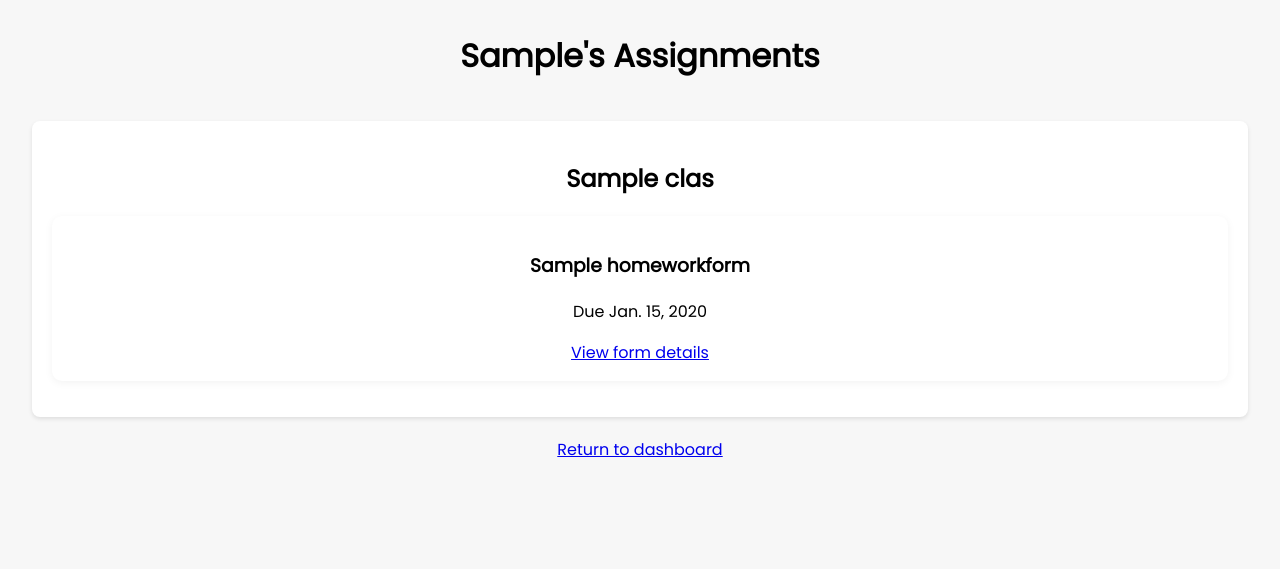
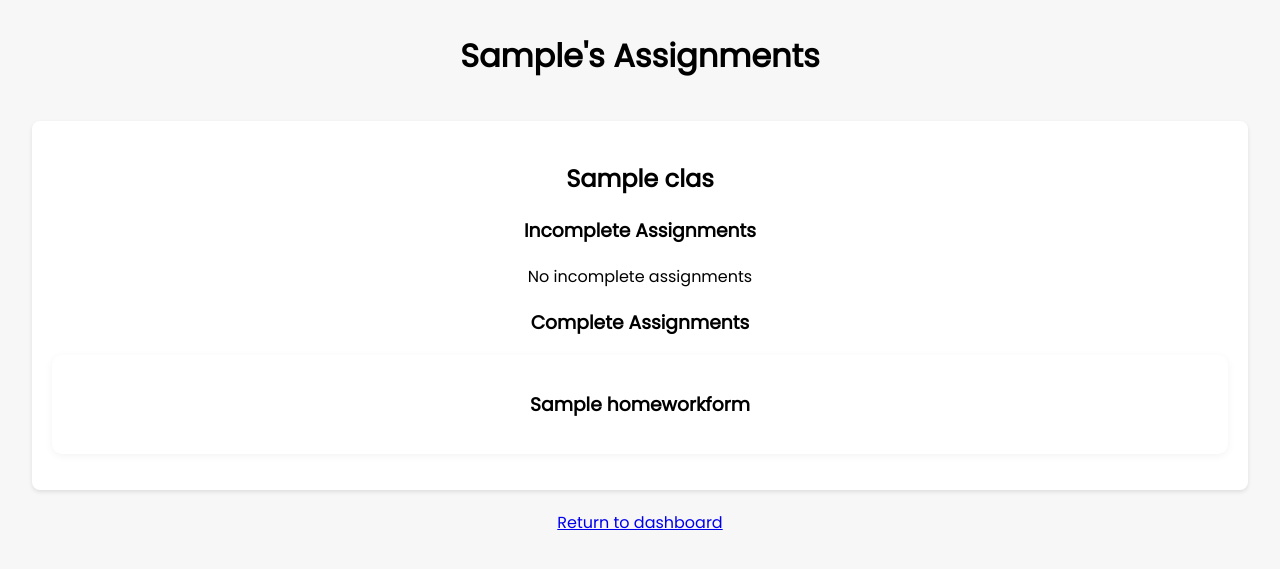
Before and after one commit to CEGabriele/penguin-python-platform, a Django app: page /dashboard/my-assignments in a window 1280 px wide. Shown: the top 569 px of the page. Run offline with Django 5.2, Linux system fonts and the light colour scheme; a user stored in the database is signed in; tables that the repository leaves empty hold one stand-in row (values such as "Sample post").

Commit message:
Sorting student assignments by completed and incomplete on their page

```diff
--- a/dashboard/templates/student_assignments.html
+++ b/dashboard/templates/student_assignments.html
@@ -10,17 +10,32 @@
     <h1>{{request.user.get_short_name}}'s Assignments</h1>
     <div class="class-grid">
     {%if class_forms%}
-        {% for class_obj, grouped_assignments in class_forms.items%}
+        {% for class_obj, grouped_assignments in class_forms.items %}
             <div class = "class-card">
                 <h2>{{class_obj.name}}</h2>
-
-                    {% for assignment in grouped_assignments%}
+                <h3>Incomplete Assignments</h3>
+                {%if grouped_assignments.incomplete%}
+                    {% for assignment in grouped_assignments.incomplete%}
                         <div class = "assignment-card">
                             <h3>{{assignment.name}}</h3>
                             <p>Due {{ assignment.due_date}}</p>
                             <a href = "{% url 'student_form_view' assignment.id%}">View form details</a>
                         </div>
                     {%endfor%}
+                {%else%}
+                    <p>No incomplete assignments</p>
+                {%endif%}
+                <h3>Complete Assignments</h3>
+                {%if grouped_assignments.completed%}
+                    {% for assignment in grouped_assignments.completed%}
+                        <div class = "assignment-card">
+                            <h3>{{assignment.name}}</h3>
+                        </div>
+                    {%endfor%}
+                {%else%}
+                    <p>No complete assignments</p>
+                {%endif%}
+
 
             </div>
         {%endfor%}
--- a/dashboard/views.py
+++ b/dashboard/views.py
@@ -10,6 +10,8 @@ from django.views.decorators.csrf import csrf_exempt
 import json
 import traceback
 from dashboard.services.ai_hw_review import get_ai_review
+from django.db.models import OuterRef, Exists
+from collections import defaultdict
 
 def student_required(view_function):
     def wrapper(request, *args, **kwargs):
@@ -215,12 +217,27 @@ def create_assignment(request):
 def student_assignments(request):
     student = Student.objects.get(user = request.user)
     classes = student.classes.all()
-    forms = HomeworkForm.objects.filter(for_class__in = classes).order_by('for_class__name', 'due_date')
 
-    class_forms = {class_obj: list(grouped_assignments)
-                   for class_obj, grouped_assignments in groupby(forms, key = attrgetter('for_class'))
+    responses = StudentQuestionResponse.objects.filter(
+        student = student,
+        question__form = OuterRef('pk')
+    )
 
-    }
+    forms = (
+        HomeworkForm.objects
+        .filter(for_class__in=classes)
+        .annotate(is_completed=Exists(responses))
+        .order_by('for_class__name', 'due_date')
+    )
+
+    class_forms = defaultdict(lambda: {'completed': [], 'incomplete': []})
+    for form in forms:
+        class_obj = form.for_class
+        if form.is_completed:
+            class_forms[class_obj]['completed'].append(form)
+        else:
+            class_forms[class_obj]['incomplete'].append(form)
+    class_forms = dict(class_forms)
 
     return render(request, 'student_assignments.html', {'class_forms':class_forms})
 
@@ -337,6 +354,9 @@ def student_form_view(request, form_id):
     my_form = HomeworkForm.objects.get(id = form_id)
     questions = list(my_form.questions.all())
 
+    completed = StudentQuestionResponse.objects.filter(student = request.user.student, question__form = my_form).exists()
+    if completed:
+        return redirect ('student_assignments')
 
     initial_data = [{'question': question} for question in questions]
 
```
